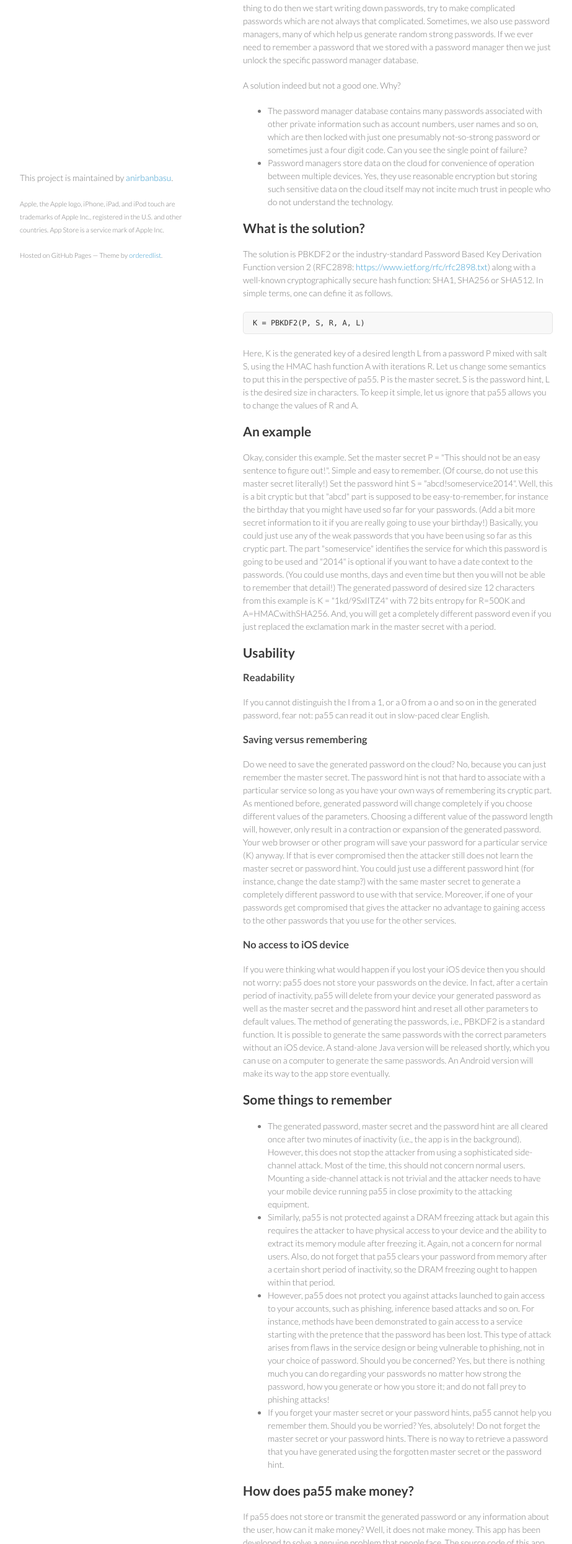
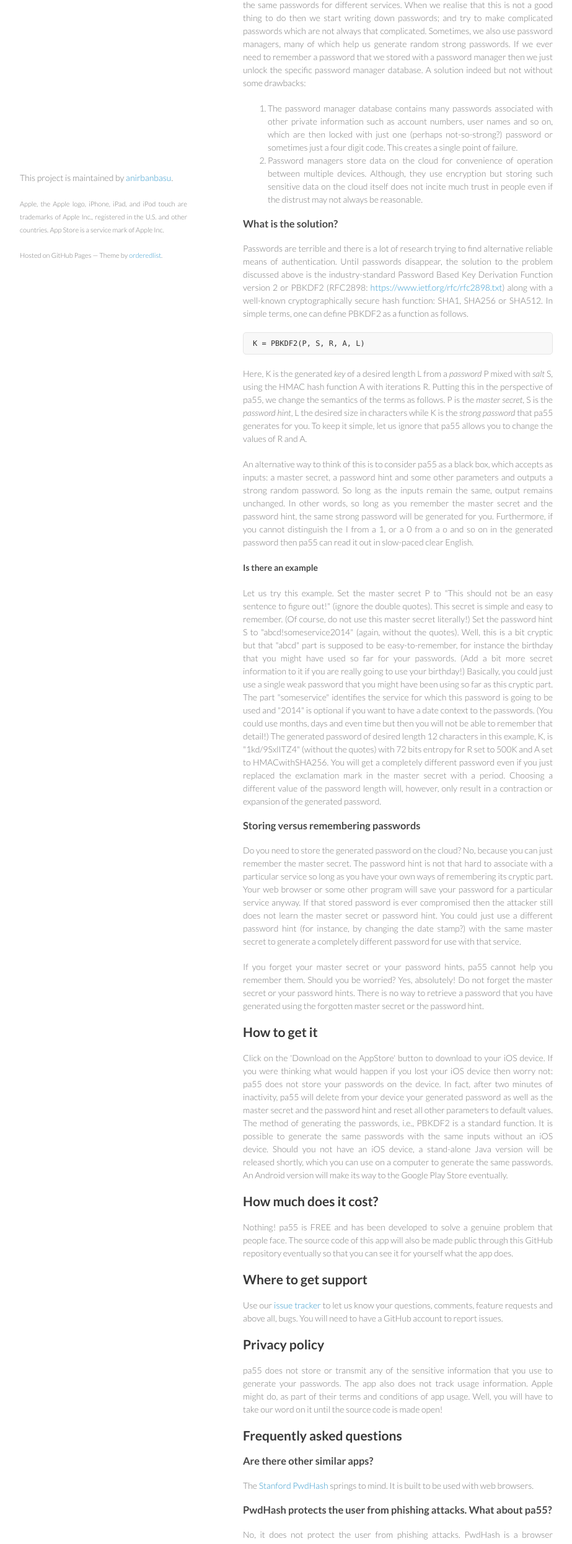
Before and after one commit to pa55/pa55, a plain HTML site: page index.html in a window 1280 px wide. Shown: the part 309-2800 px from the top of the page at 62% size, without its empty margins (178-1101 px from the left). Drawn offline with Linux system fonts and the light colour scheme.

Commit message:
Documentation is ready for release.

```diff
--- a/index.html
+++ b/index.html
@@ -26,70 +26,75 @@
         <p><a href="http://itunes.apple.com/app/id933607344"><img src="images/Download_on_the_App_Store_Badge_US-UK_135x40.svg"/></a></p>
       </header>
       <section>
-        <h2>
-<a id="what-is-pa55" class="anchor" href="#what-is-pa55" aria-hidden="true"><span class="octicon octicon-link"></span></a>What is pa55?</h2>
+        <h2>Overview</h2>
 
-<p>pa55 is a new way to solve the problem of remembering difficult-to-guess passwords. The idea is to deterministically generate strong passwords deterministically based on some easy-to-remember but difficult-to-guess information.</p>
+<p>pa55 is a new way to solve the problem of remembering difficult-to-guess passwords. The idea is to deterministically generate strong passwords based on some easy-to-remember but difficult-to-guess information. All you, as the user, have to remember is some information, not the actual passwords, and pa55 can generate the relevant passwords whenever you need.</p>
 
-<h2>
-<a id="where-lies-the-problem" class="anchor" href="#where-lies-the-problem" aria-hidden="true"><span class="octicon octicon-link"></span></a>Where lies the problem?</h2>
+<h3>The problem with passwords</h3>
 
-<p>The problem is that we cannot remember passwords. We end up using very easy-to-remember and also very easy-to-infer (for the attacker) passwords. We keep using the same passwords for different services. When we realise that this is not a good thing to do then we start writing down passwords, try to make complicated passwords which are not always that complicated. Sometimes, we also use password managers, many of which help us generate random strong passwords. If we ever need to remember a password that we stored with a password manager then we just unlock the specific password manager database.</p>
+<p>The problem is that we cannot remember passwords. We end up using very easy-to-remember and also very easy-to-infer (for the attacker) passwords. We keep using the same passwords for different services. When we realise that this is not a good thing to do then we start writing down passwords; and try to make complicated passwords which are not always that complicated. Sometimes, we also use password managers, many of which help us generate random strong passwords. If we ever need to remember a password that we stored with a password manager then we just unlock the specific password manager database. A solution indeed but not without some drawbacks:</p>
+<ol>
+<li>The password manager database contains many passwords associated with other private information such as account numbers, user names and so on, which are then locked with just one (perhaps not-so-strong?) password or sometimes just a four digit code. This creates a single point of failure.</li>
+<li>Password managers store data on the cloud for convenience of operation between multiple devices. Although, they use encryption but storing such sensitive data on the cloud itself does not incite much trust in people even if the distrust may not always be reasonable.</li>
+</ol>
 
-<p>A solution indeed but not a good one. Why?</p>
+<h3>What is the solution?</h3>
 
-<ul>
-<li>The password manager database contains many passwords associated with other private information such as account numbers, user names and so on, which are then locked with just one presumably not-so-strong password or sometimes just a four digit code. Can you see the single point of failure?</li>
-<li>Password managers store data on the cloud for convenience of operation between multiple devices. Yes, they use reasonable encryption but storing such sensitive data on the cloud itself may not incite much trust in people who do not understand the technology.</li>
-</ul>
-
-<h2>
-<a id="what-is-the-solution" class="anchor" href="#what-is-the-solution" aria-hidden="true"><span class="octicon octicon-link"></span></a>What is the solution?</h2>
-
-<p>The solution is PBKDF2 or the industry-standard Password Based Key Derivation Function version 2 (RFC2898: <a href="https://www.ietf.org/rfc/rfc2898.txt">https://www.ietf.org/rfc/rfc2898.txt</a>) along with a well-known cryptographically secure hash function: SHA1, SHA256 or SHA512. In simple terms, one can define it as follows.</p>
-
+<p>Passwords are terrible and there is a lot of research trying to find alternative reliable means of authentication. Until passwords disappear, the solution to the problem discussed above is the industry-standard Password Based Key Derivation Function version 2 or PBKDF2 (RFC2898: <a href="https://www.ietf.org/rfc/rfc2898.txt">https://www.ietf.org/rfc/rfc2898.txt</a>) along with a well-known cryptographically secure hash function: SHA1, SHA256 or SHA512. In simple terms, one can define PBKDF2 as a function as follows.</p>
 <pre><code>K = PBKDF2(P, S, R, A, L)
 </code></pre>
+<p>Here, K is the generated <i>key</i> of a desired length L from a <i>password</i> P mixed with <i>salt</i> S, using the HMAC hash function A with iterations R. Putting this in the perspective of pa55, we change the semantics of the terms as follows. P is the <i>master secret</i>, S is the <i>password hint</i>, L the desired size in characters while K is the <i>strong password</i> that pa55 generates for you. To keep it simple, let us ignore that pa55 allows you to change the values of R and A.</p>
 
-<p>Here, K is the generated key of a desired length L from a password P mixed with salt S, using the HMAC hash function A with iterations R. Let us change some semantics to put this in the perspective of pa55. P is the master secret. S is the password hint, L is the desired size in characters. To keep it simple, let us ignore that pa55 allows you to change the values of R and A.</p>
+<p>An alternative way to think of this is to consider pa55 as a black box, which accepts as inputs: a master secret, a password hint and some other parameters and outputs a strong random password. So long as the inputs remain the same, output remains unchanged. In other words, so long as you remember the master secret and the password hint, the same strong password will be generated for you. Furthermore, if you cannot distinguish the I from a 1, or a 0 from a o and so on in the generated password then pa55 can read it out in slow-paced clear English.</p>
 
-<h2>
-<a id="an-example" class="anchor" href="#an-example" aria-hidden="true"><span class="octicon octicon-link"></span></a>An example</h2>
+<h4>Is there an example</h4>
 
-<p>Okay, consider this example. Set the master secret P = "This should not be an easy sentence to figure out!". Simple and easy to remember. (Of course, do not use this master secret literally!) Set the password hint S = "abcd!someservice2014". Well, this is a bit cryptic but that "abcd" part is supposed to be easy-to-remember, for instance the birthday that you might have used so far for your passwords. (Add a bit more secret information to it if you are really going to use your birthday!) Basically, you could just use any of the weak passwords that you have been using so far as this cryptic part. The part "someservice" identifies the service for which this password is going to be used and "2014" is optional if you want to have a date context to the passwords. (You could use months, days and even time but then you will not be able to remember that detail!) The generated password of desired size 12 characters from this example is K = "1kd/9SxlITZ4" with 72 bits entropy for R=500K and A=HMACwithSHA256. And, you will get a completely different password even if you just replaced the exclamation mark in the master secret with a period.</p>
+<p>Let us try this example. Set the master secret P to "This should not be an easy sentence to figure out!" (ignore the double quotes). This secret is simple and easy to remember. (Of course, do not use this master secret literally!) Set the password hint S to "abcd!someservice2014" (again, without the quotes). Well, this is a bit cryptic but that "abcd" part is supposed to be easy-to-remember, for instance the birthday that you might have used so far for your passwords. (Add a bit more secret information to it if you are really going to use your birthday!) Basically, you could just use a single weak password that you might have been using so far as this cryptic part. The part "someservice" identifies the service for which this password is going to be used and "2014" is optional if you want to have a date context to the passwords. (You could use months, days and even time but then you will not be able to remember that detail!) The generated password of desired length 12 characters in this example, K, is "1kd/9SxlITZ4" (without the quotes) with 72 bits entropy for R set to 500K and A set to HMACwithSHA256. You will get a completely different password even if you just replaced the exclamation mark in the master secret with a period. Choosing a different value of the password length will, however, only result in a contraction or expansion of the generated password.</p>
 
-<h2>
-<a id="usability" class="anchor" href="#usability" aria-hidden="true"><span class="octicon octicon-link"></span></a>Usability</h2>
+<h3>Storing versus remembering passwords</h3>
 
-<h3>
-<a id="readability" class="anchor" href="#readability" aria-hidden="true"><span class="octicon octicon-link"></span></a>Readability</h3>
+<p>Do you need to store the generated password on the cloud? No, because you can just remember the master secret. The password hint is not that hard to associate with a particular service so long as you have your own ways of remembering its cryptic part. Your web browser or some other program will save your password for a particular service anyway. If that stored password is ever compromised then the attacker still does not learn the master secret or password hint. You could just use a different password hint (for instance, by changing the date stamp?) with the same master secret to generate a completely different password for use with that service.</p>
 
-<p>If you cannot distinguish the I from a 1, or a 0 from a o and so on in the generated password, fear not: pa55 can read it out in slow-paced clear English.</p>
+<p>If you forget your master secret or your password hints, pa55 cannot help you remember them. Should you be worried? Yes, absolutely! Do not forget the master secret or your password hints. There is no way to retrieve a password that you have generated using the forgotten master secret or the password hint.</p>
 
-<h3>
-<a id="saving-versus-remembering" class="anchor" href="#saving-versus-remembering" aria-hidden="true"><span class="octicon octicon-link"></span></a>Saving versus remembering</h3>
+<h2>How to get it</h2>
 
-<p>Do we need to save the generated password on the cloud? No, because you can just remember the master secret. The password hint is not that hard to associate with a particular service so long as you have your own ways of remembering its cryptic part. As mentioned before, generated password will change completely if you choose different values of the parameters. Choosing a different value of the password length will, however, only result in a contraction or expansion of the generated password. Your web browser or other program will save your password for a particular service (K) anyway. If that is ever compromised then the attacker still does not learn the master secret or password hint. You could just use a different password hint (for instance, change the date stamp?) with the same master secret to generate a completely different password to use with that service. Moreover, if one of your passwords get compromised that gives the attacker no advantage to gaining access to the other passwords that you use for the other services.</p>
+<p>Click on the 'Download on the AppStore' button to download to your iOS device. If you were thinking what would happen if you lost your iOS device then worry not: pa55 does not store your passwords on the device. In fact, after two minutes of inactivity, pa55 will delete from your device your generated password as well as the master secret and the password hint and reset all other parameters to default values. The method of generating the passwords, i.e., PBKDF2 is a standard function. It is possible to generate the same passwords with the same inputs without an iOS device. Should you not have an iOS device, a stand-alone Java version will be released shortly, which you can use on a computer to generate the same passwords. An Android version will make its way to the Google Play Store eventually.</p>
 
-<h3>
-<a id="no-access-to-ios-device" class="anchor" href="#no-access-to-ios-device" aria-hidden="true"><span class="octicon octicon-link"></span></a>No access to iOS device</h3>
+<h2>How much does it cost?</h2>
 
-<p>If you were thinking what would happen if you lost your iOS device then you should not worry: pa55 does not store your passwords on the device. In fact, after a certain period of inactivity, pa55 will delete from your device your generated password as well as the master secret and the password hint and reset all other parameters to default values. The method of generating the passwords, i.e., PBKDF2 is a standard function. It is possible to generate the same passwords with the correct parameters without an iOS device. A stand-alone Java version will be released shortly, which you can use on a computer to generate the same passwords. An Android version will make its way to the app store eventually.</p>
+<p>Nothing! pa55 is FREE and has been developed to solve a genuine problem that people face. The source code of this app will also be made public through this GitHub repository eventually so that you can see it for yourself what the app does.</p>
 
-<h2>
-<a id="some-things-to-remember" class="anchor" href="#some-things-to-remember" aria-hidden="true"><span class="octicon octicon-link"></span></a>Some things to remember</h2>
+<h2>Where to get support</h2>
 
-<ul>
-<li>The generated password, master secret and the password hint are all cleared once after two minutes of inactivity (i.e., the app is in the background). However, this does not stop the attacker from using a sophisticated side-channel attack. Most of the time, this should not concern normal users. Mounting a side-channel attack is not trivial and the attacker needs to have your mobile device running pa55 in close proximity to the attacking equipment.</li>
-<li>Similarly, pa55 is not protected against a DRAM freezing attack but again this requires the attacker to have physical access to your device and the ability to extract its memory module after freezing it. Again, not a concern for normal users. Also, do not forget that pa55 clears your password from memory after a certain short period of inactivity, so the DRAM freezing ought to happen within that period.</li>
-<li>However, pa55 does not protect you against attacks launched to gain access to your accounts, such as phishing, inference based attacks and so on. For instance, methods have been demonstrated to gain access to a service starting with the pretence that the password has been lost. This type of attack arises from flaws in the service design or being vulnerable to phishing, not in your choice of password. Should you be concerned? Yes, but there is nothing much you can do regarding your passwords no matter how strong the password, how you generate or how you store it; and do not fall prey to phishing attacks!</li>
-<li>If you forget your master secret or your password hints, pa55 cannot help you remember them. Should you be worried? Yes, absolutely! Do not forget the master secret or your password hints. There is no way to retrieve a password that you have generated using the forgotten master secret or the password hint.</li>
-</ul>
+<p>Use our <a href="https://github.com/anirbanbasu/pa55/issues">issue tracker</a> to let us know your questions, comments, feature requests and above all, bugs. You will need to have a GitHub account to report issues.</p>
 
-<h2>
-<a id="how-does-pa55-make-money" class="anchor" href="#how-does-pa55-make-money" aria-hidden="true"><span class="octicon octicon-link"></span></a>How does pa55 make money?</h2>
+<h2>Privacy policy</h2>
 
-<p>If pa55 does not store or transmit the generated password or any information about the user, how can it make money? Well, it does not make money. This app has been developed to solve a genuine problem that people face. The source code of this app will also be made public eventually so that you can see it for yourself what the app does.</p>
+<p>pa55 does not store or transmit any of the sensitive information that you use to generate your passwords. The app also does not track usage information. Apple might do, as part of their terms and conditions of app usage. Well, you will have to take our word on it until the source code is made open!</p>
+
+<h2>Frequently asked questions</h2>
+
+<h3>Are there other similar apps?</h3>
+
+<p>The <a href="http://crypto.stanford.edu/PwdHash/">Stanford PwdHash</a> springs to mind. It is built to be used with web browsers.</p>
+
+<h3>PwdHash protects the user from phishing attacks. What about pa55?</h3>
+
+<p>No, it does not protect the user from phishing attacks. PwdHash is a browser extension that keeps track of which sites you visit. It generates a password based on the website you are visiting. In contrast, pa55 does not really have any control over which website you visit or which application you use your password in. Therefore, it cannot thwart phishing attacks.</p>
+
+<h3>Can the secret information be 'sniffed' using a side-channel attack?</h3>
+
+<p>The generated password, master secret and the password hint are all cleared after two minutes of inactivity (i.e., the app is in the background). However, this does not stop the attacker from using a sophisticated side-channel attack when the app is in use. Most of the time, this should not concern users. Mounting a side-channel attack is not trivial and the attacker needs to have your mobile device running pa55 in close proximity of the attacking equipment.</p>
+
+<h3>Can the secret information be obtained using a DRAM freezing attack?</h3>
+
+<p>pa55 is not protected against a DRAM freezing attack but as with the side channel attack, this requires the attacker to have physical access to your device and the ability to extract its memory module after freezing it. This should not be a concern for users. Do not forget that pa55 clears your password from memory after two minutes of inactivity, so the DRAM freezing ought to happen within that period.</p>
+
+<h2>General note about attacks</h2>
+
+<p>pa55 is an app that helps you generate strong passwords from easy-to-remember information. It does not protect your online privacy from against attacks launched to gain access to your accounts, such as phishing, inference based attacks and so on. For instance, methods have been demonstrated to gain access to a service starting with the pretence that the password has been lost. This type of attack arises from flaws in the service design or being vulnerable to phishing, not in your choice of password. There is nothing much you can do regarding your passwords no matter how strong the password, how you generate or how you store it. Enabling multi-factor authentication on services that support it can be of help, if such multi-factor schemes are implemented correctly.</p>
+
       </section>
       <footer>
         <p>This project is maintained by <a href="https://github.com/anirbanbasu">anirbanbasu</a>.</p>
--- a/stylesheets/styles.css
+++ b/stylesheets/styles.css
@@ -14,6 +14,7 @@ h1, h2, h3, h4, h5, h6 {
 
 p, ul, ol, table, pre, dl {
   margin:0 0 20px;
+  text-align: justify;
 }
 
 h1, h2, h3 {
```
